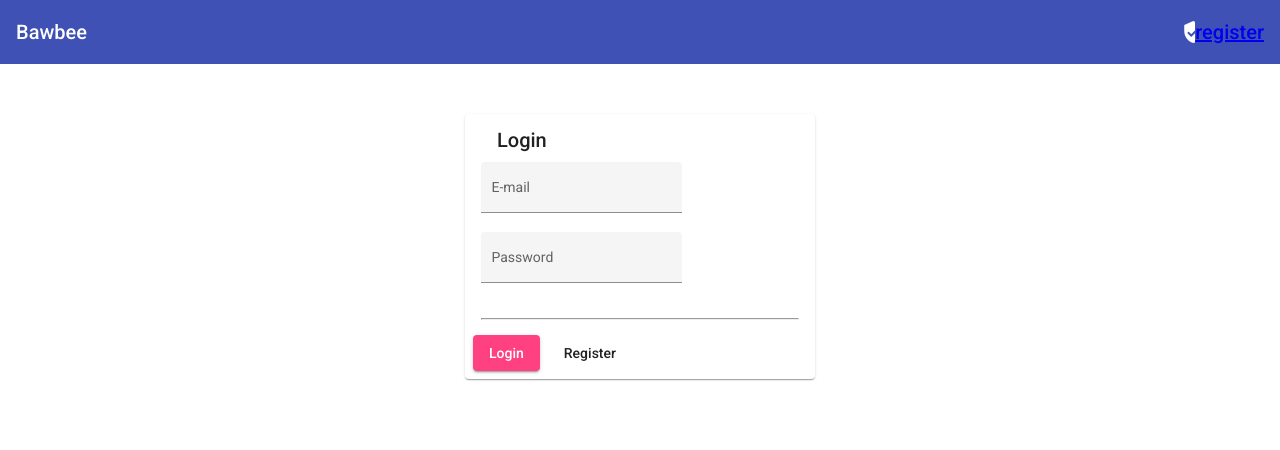
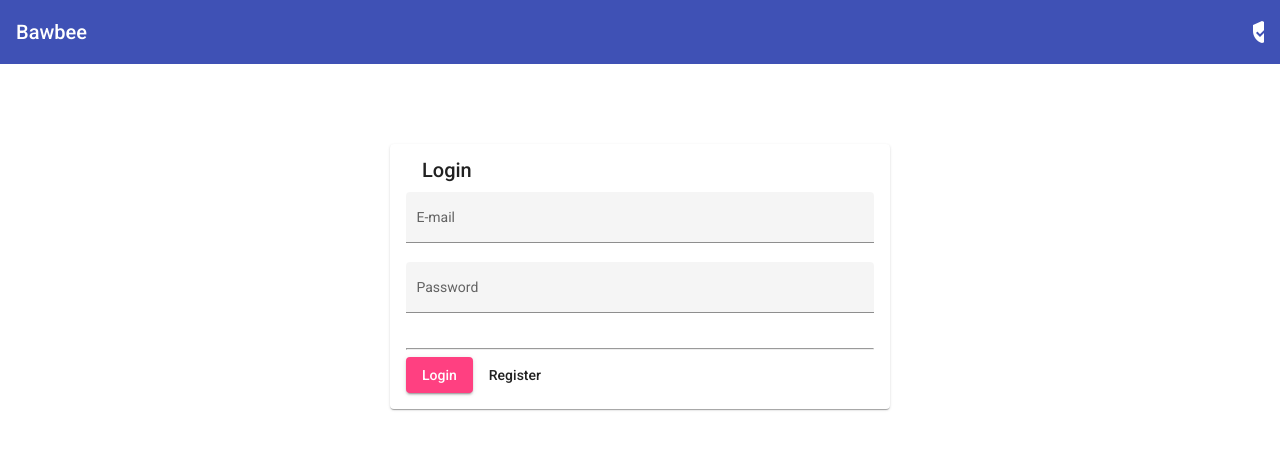
Before and after one commit to israelguimaraes/Bawbee, an Angular app in the folder client/: page /auth/login in a window 1280 px wide. Shown: the top 450 px of the page. Built offline with nearby package versions, Linux system fonts and the light colour scheme.

Commit message:
login page

```diff
--- a/client/src/app/auth/auth.component.html
+++ b/client/src/app/auth/auth.component.html
@@ -3,11 +3,7 @@
     <mat-toolbar-row>
         <span>Bawbee</span>
         <span class="example-spacer"></span>
-        <mat-icon class="example-icon" aria-hidden="false" aria-label="Example user verified icon">verified_user
-        </mat-icon>
-
-        <!-- test route - remove -->
-        <a routerLink="/auth/register">register</a>
+        <mat-icon class="example-icon" aria-hidden="false" aria-label="Example user verified icon">verified_user</mat-icon>
     </mat-toolbar-row>
 
 </mat-toolbar>
--- a/client/src/app/auth/login/login.component.css
+++ b/client/src/app/auth/login/login.component.css
@@ -1,3 +1,9 @@
 .login {
-    padding-top: 50px;
+    padding-top: 80px;
 }
+
+.example-form {
+    min-width: 150px;
+    max-width: 500px;
+    width: 100%;
+}
--- a/client/src/app/auth/login/login.component.html
+++ b/client/src/app/auth/login/login.component.html
@@ -1,6 +1,7 @@
 <div class="container login">
     <div class="row justify-content-md-center">
-        <div class="col-md-4">
+        <div class="example-form">
+
             <mat-card class="example-card">
 
                 <mat-card-header>
@@ -8,26 +9,21 @@
                 </mat-card-header>
 
                 <mat-card-content>
-                    <mat-form-field appearance="fill">
+                    <mat-form-field appearance="fill" class="form-control">
                         <mat-label>E-mail</mat-label>
                         <input matInput>
                     </mat-form-field>
 
-                    <mat-form-field appearance="fill">
+                    <mat-form-field appearance="fill" class="form-control">
                         <mat-label>Password</mat-label>
-                        <input matInput type="password" class="form-control">
+                        <input matInput type="password">
                     </mat-form-field>
                 </mat-card-content>
-
                 <hr>
-
-                <mat-card-actions>
-                    <button mat-raised-button color="accent">Login</button>
-                    <button mat-button routerLink="/auth/register">Register</button>
-                </mat-card-actions>
+                <button mat-raised-button color="accent">Login</button>
+                <button mat-button routerLink="/auth/register">Register</button>
 
               </mat-card>
-
         </div>
     </div>
 </div>
--- a/client/src/styles.css
+++ b/client/src/styles.css
@@ -9,3 +9,8 @@ body {
     margin: 0;
     font-family: Roboto, "Helvetica Neue", sans-serif;
 }
+
+.form-control {
+    display: block;
+    width: 100%;
+}
```
